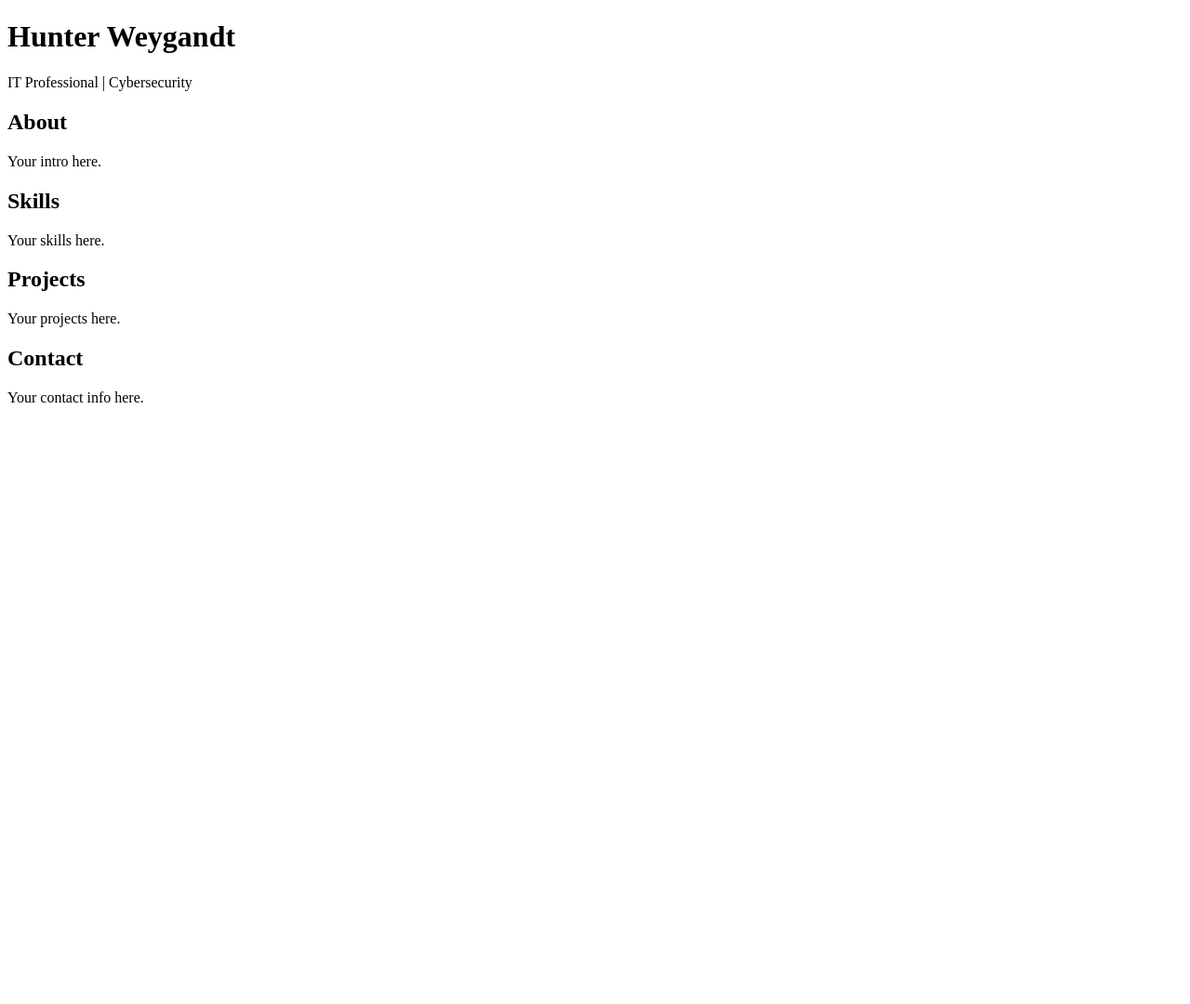
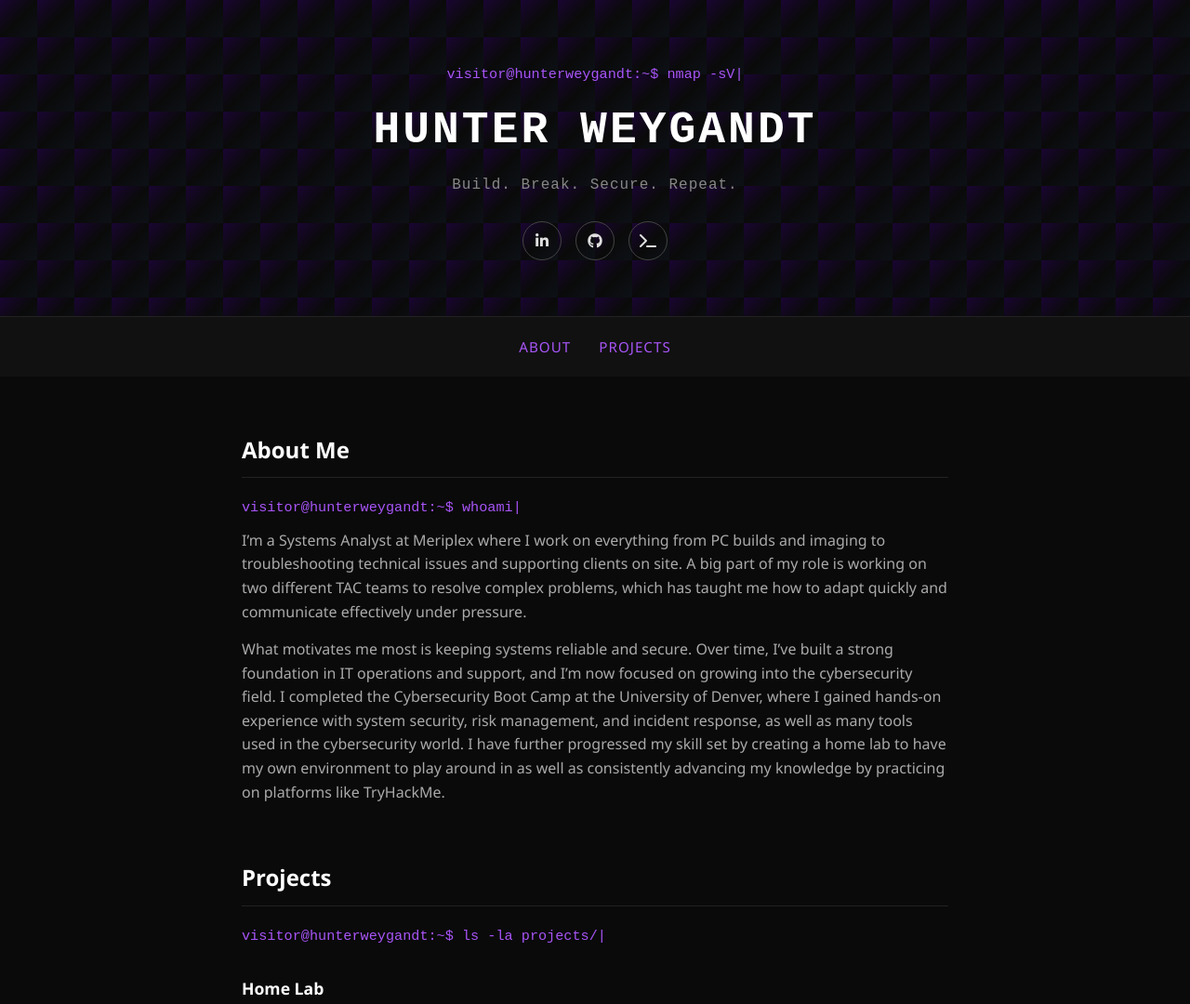
Before and after one commit to hunterweygandt/hunterweygandt.com, a plain HTML site: page index.html in a window 1280 px wide. Shown: the top 1080 px of the page at 93% size. Before the commit the page ends 800 px from the top, so only its background shows below. Drawn offline with Linux system fonts and the light colour scheme.

Commit message:
web v1.0

```diff
--- a/index.html
+++ b/index.html
@@ -4,23 +4,85 @@
     <meta charset="UTF-8">
     <meta name="viewport" content="width=device-width, initial-scale=1.0">
     <title>Hunter Weygandt | Cybersecurity</title>
+    <link rel="stylesheet" href="style.css">
+    <link rel="stylesheet" href="https://cdnjs.cloudflare.com/ajax/libs/font-awesome/6.5.0/css/all.min.css">
 </head>
 <body>
 
-    <h1>Hunter Weygandt</h1>
-    <p>IT Professional | Cybersecurity</p>
+    <header>
+        <div class="terminal-header">
+            <p class="prompt">visitor@hunterweygandt:~$ <span id="command"></span><span class="cursor">|</span></p>
+            <h1>Hunter Weygandt</h1>
+            <p class="tagline">Build. Break. Secure. Repeat.</p>
+        </div>
 
-    <h2>About</h2>
-    <p>Your intro here.</p>
+        <div class="social-links">
+            <a href="https://linkedin.com/in/hunterweygandt" target="_blank"><i class="fab fa-linkedin-in"></i></a>
+            <a href="https://github.com/hunterweygandt" target="_blank"><i class="fab fa-github"></i></a>
+            <a href="https://tryhackme.com/p/hunterweygandt" target="_blank"><i class="fas fa-terminal"></i></a>
+        </div>
+    </header>
 
-    <h2>Skills</h2>
-    <p>Your skills here.</p>
+    <nav>
+        <a href="#about">About</a>
+        <a href="#projects">Projects</a>
+    </nav>
 
-    <h2>Projects</h2>
-    <p>Your projects here.</p>
+    <section id="about">
+        <h2>About Me</h2>
+        <p class="prompt">visitor@hunterweygandt:~$ whoami<span class="cursor">|</span></p>
+        <p>I’m a Systems Analyst at Meriplex where I work on everything from PC builds and imaging to troubleshooting technical issues and supporting clients on site. A big part of my role is working on two different TAC teams to resolve complex problems, which has taught me how to adapt quickly and communicate effectively under pressure.</p>
+        <p>What motivates me most is keeping systems reliable and secure. Over time, I’ve built a strong foundation in IT operations and support, and I’m now focused on growing into the cybersecurity field. I completed the Cybersecurity Boot Camp at the University of Denver, where I gained hands-on experience with system security, risk management, and incident response, as well as many tools used in the cybersecurity world. I have further progressed my skill set by creating a home lab to have my own environment to play around in as well as consistently advancing my knowledge by practicing on platforms like TryHackMe.</p>
+    </section>
 
-    <h2>Contact</h2>
-    <p>Your contact info here.</p>
+    <section id="projects">
+        <h2>Projects</h2>
+        <p class="prompt">visitor@hunterweygandt:~$ ls -la projects/<span class="cursor">|</span></p>
 
+        <h3>Home Lab</h3>
+        <p>I built and maintain a home lab to gain hands-on experience with virtualization, containerization, networking, and security. The environment is anchored by two servers running Proxmox, where I’ve deployed multiple VMs and LXC containers.</p>
+
+        <h3>Cybersecurity Server</h3>
+        <p>I built a Proxmox-based cybersecurity lab with Active Directory, Parrot, Kali, HackTheBox, a vulnerable Windows VM, an isolated honeypot network, and a Wazuh SIEM monitoring stack. I have used this environment to practice offensive security, threat detection, and safe malware analysis.</p>
+
+        <h3>LILYGO Wireless Pentesting Device (Bruce Firmware)</h3>
+        <p>Flashed Bruce firmware onto a LILYGO ESP32 to create a compact wireless pentesting tool. I tested WiFi recon, Bluetooth scanning, HID (BadUSB), and RFID tag reading in a controlled lab environment to learn how common wireless and physical attacks work.</p>
+    </section>
+
+    <footer>
+        <p>&copy; 2026 Hunter Weygandt</p>
+    </footer>
+
+<script>
+    const commands = ['ls', 'whoami', 'nmap -sV', 'cat about.txt', 'ls -la projects/'];
+    let cmdIndex = 0;
+    let charIndex = 0;
+    let isDeleting = false;
+
+    function typeCommand() {
+        const current = commands[cmdIndex];
+        const el = document.getElementById('command');
+
+        if (!isDeleting) {
+            el.textContent = current.substring(0, charIndex + 1);
+            charIndex++;
+            if (charIndex === current.length) {
+                isDeleting = true;
+                setTimeout(typeCommand, 1500);
+                return;
+            }
+        } else {
+            el.textContent = current.substring(0, charIndex - 1);
+            charIndex--;
+            if (charIndex === 0) {
+                isDeleting = false;
+                cmdIndex = (cmdIndex + 1) % commands.length;
+            }
+        }
+        setTimeout(typeCommand, isDeleting ? 50 : 100);
+    }
+
+    typeCommand();
+</script>
 </body>
 </html>
--- /dev/null
+++ b/style.css
@@ -0,0 +1,142 @@
+* {
+    margin: 0;
+    padding: 0;
+    box-sizing: border-box;
+}
+
+body {
+    font-family: 'Segoe UI', Tahoma, Geneva, Verdana, sans-serif;
+    background-color: #0a0a0a;
+    color: #e0e0e0;
+    line-height: 1.6;
+}
+
+header {
+    padding: 60px 20px;
+    text-align: center;
+    border-bottom: 1px solid #222;
+    background: linear-gradient(135deg, #1a0533 0%, #0a0a0a 50%, #0d1117 100%);
+    background-size: 40px 40px;
+}
+
+header h1 {
+    font-size: 3rem;
+    color: #ffffff;
+    font-family: monospace;
+    letter-spacing: 3px;
+    text-transform: uppercase;
+}
+
+header p {
+    color: #888;
+    margin-top: 8px;
+    font-size: 1.1rem;
+}
+
+nav {
+    display: flex;
+    justify-content: center;
+    gap: 30px;
+    padding: 20px;
+    background-color: #111;
+}
+
+nav a {
+    color: #a855f7;
+    text-decoration: none;
+    font-size: 0.95rem;
+    text-transform: uppercase;
+    letter-spacing: 1px;
+}
+
+nav a:hover {
+    color: #ffffff;
+}
+
+section {
+    max-width: 800px;
+    margin: 60px auto;
+    padding: 0 20px;
+}
+
+section h2 {
+    font-size: 1.5rem;
+    color: #ffffff;
+    margin-bottom: 20px;
+    border-bottom: 1px solid #222;
+    padding-bottom: 10px;
+}
+
+section h3 {
+    color: #ffffff;
+    font-size: 1.1rem;
+    margin-top: 30px;
+    margin-bottom: 10px;
+}
+
+section p {
+    color: #aaa;
+    margin-bottom: 15px;
+}
+
+footer {
+    text-align: center;
+    padding: 40px 20px;
+    color: #444;
+    font-size: 0.85rem;
+    border-top: 1px solid #222;
+}
+.social-links {
+    display: flex;
+    justify-content: center;
+    gap: 15px;
+    margin-top: 20px;
+}
+
+.social-links a {
+    display: flex;
+    align-items: center;
+    justify-content: center;
+    width: 42px;
+    height: 42px;
+    border-radius: 50%;
+    border: 1px solid #444;
+    color: #e0e0e0;
+    font-size: 1rem;
+    text-decoration: none;
+    transition: all 0.2s ease;
+}
+
+.social-links a:hover {
+    border-color: #a855f7;
+    color: #a855f7;
+}
+
+.terminal-header {
+    margin-bottom: 25px;
+}
+
+.prompt {
+    color: #a855f7;
+    font-family: monospace;
+    font-size: 0.95rem;
+    margin-bottom: 10px;
+}
+
+.tagline {
+    color: #888;
+    font-size: 1rem;
+    margin-top: 8px;
+    font-family: monospace;
+    text-align: center;
+    letter-spacing: 1px;
+}
+
+.cursor {
+    animation: blink 1s step-end infinite;
+}
+
+@keyframes blink {
+    0%, 100% { opacity: 1; }
+    50% { opacity: 0; }
+}
```
